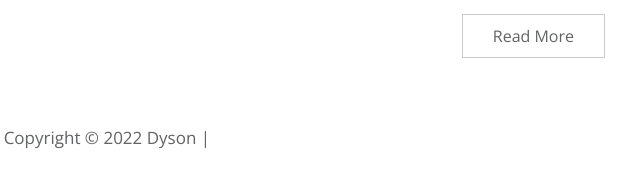
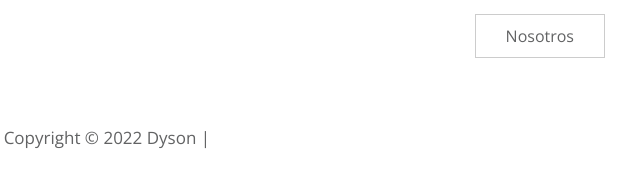
Before and after one commit to SimonVillalonIT/SimonVillalonIT.github.io, a plain HTML site: page index.html in a window 1280 px wide. Shown: the part 1183-1359 px from the top of the page, 540-1180 px from the left. Drawn offline with nearby package versions, Linux system fonts and the light colour scheme.

Commit message:
ANASHEEEE

```diff
--- a/index.html
+++ b/index.html
@@ -64,7 +64,7 @@ https://templatemo.com/tm-539-simple-house
                             <p class="tm-mb-45">Adoptar un enfoque ecológico parece ser la mejor manera de ayudar al medio ambiente desde su empresa. Muchas empresas simplemente se adaptan a la normativa relacionada con el medio ambiente para evitar sanciones por su actividad,
                                 pero esto no es suficiente. Debemos ir un poco más allá de lo que dice la legislación y asumir desde la empresa ese compromiso individual relacionado con el cuidado y respeto del medio ambiente en el que operamos. Es una
                                 cultura de empresa responsable, que debe llegar a todos los trabajadores.</p>
-                            <a href="about.html" class="tm-btn tm-btn-default tm-right">Read More</a>
+                            <a href="about.html" class="tm-btn tm-btn-default tm-right">Nosotros</a>
                         </div>
                     </div>
                 </div>
```
